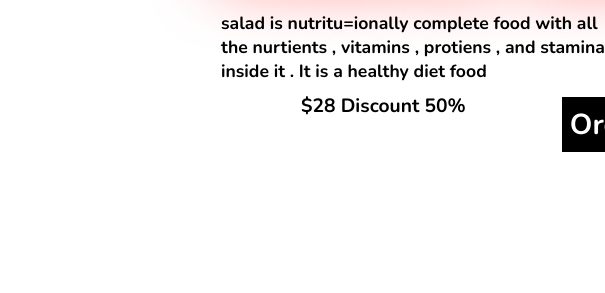
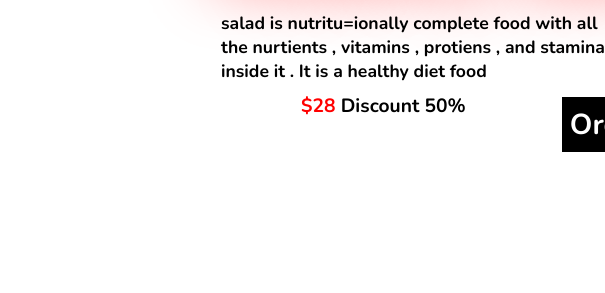
Before and after one commit to Kumari-shivaswamy/Animated-Food-Website, a plain HTML site: page index.html in a window 1280 px wide. Shown: the part 338-631 px from the top of the page, 675-1280 px from the left. Drawn offline with nearby package versions, Linux system fonts and the light colour scheme.

Commit message:
Update style.css

```diff
--- a/style.css
+++ b/style.css
@@ -243,3 +243,9 @@ top:5px;
         transform: scale(1);
     }
 }
+.anker{
+    color: red;
+    position: relative;
+
+
+}
```
